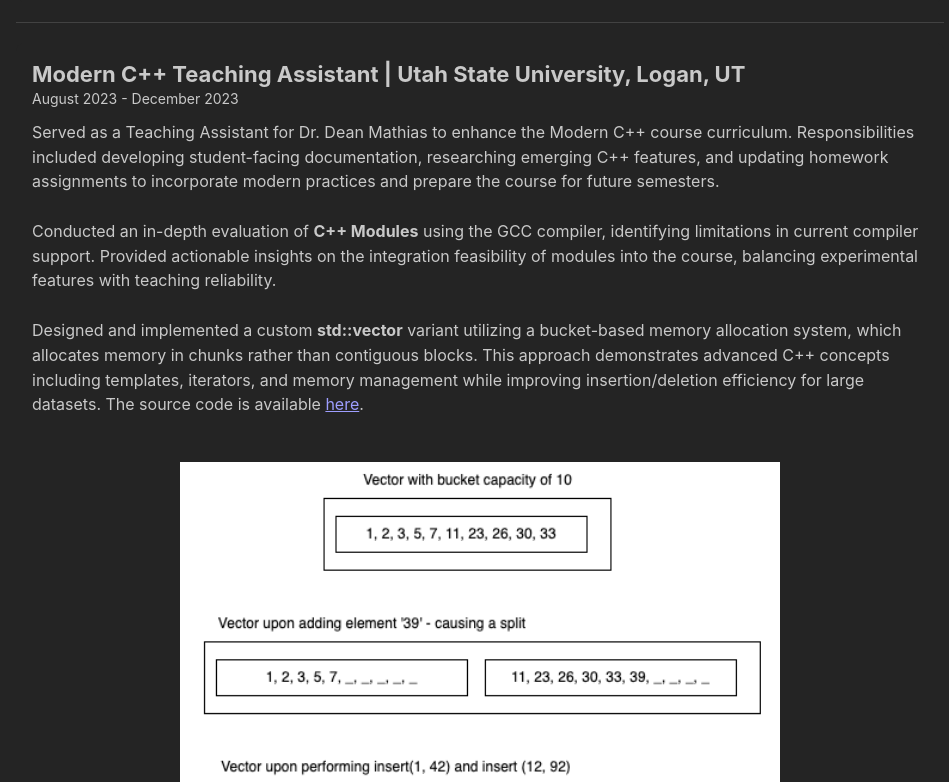
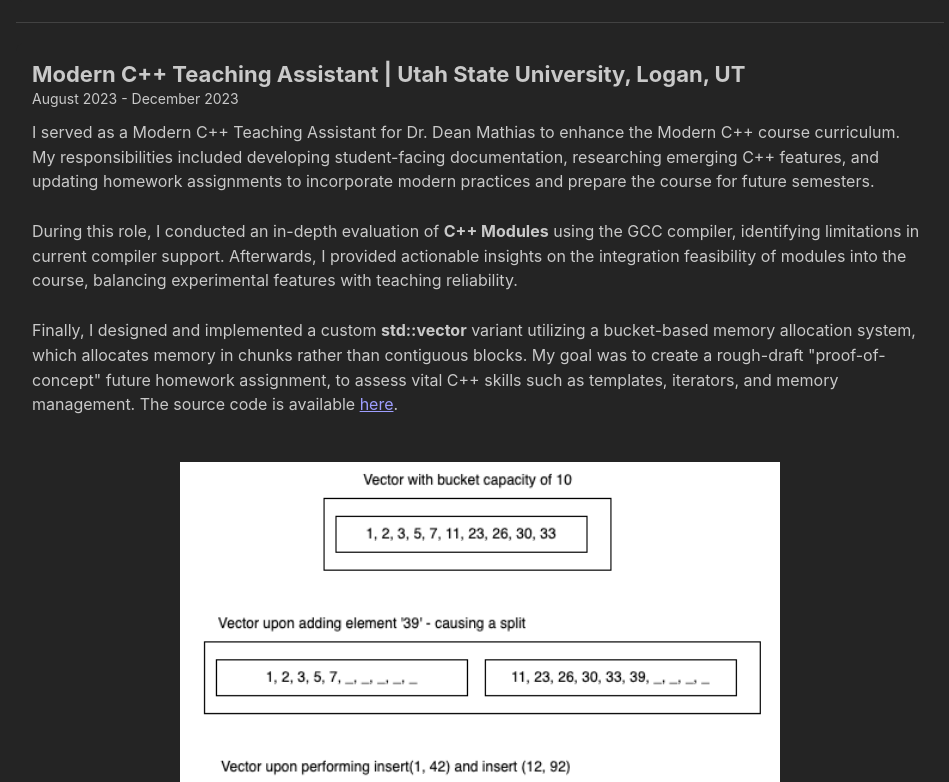
Before and after one commit to Tyler-Johnston/tyler-johnston.github.io, a React (Vite) app: page /experience in a window 1280 px wide. Shown: the part 2380-3162 px from the top of the page, without its empty margins (160-1109 px from the left). Built offline with nearby package versions, Linux system fonts and the light colour scheme.

Commit message:
fixed language to sound more natural

```diff
--- a/src/Experience.tsx
+++ b/src/Experience.tsx
@@ -52,11 +52,11 @@ const Experience = () => {
           <Text size="sm" style={{ marginBottom: 10 }}>January 2024 - May 2024</Text>
 
           <Text>
-            Served as a computer vision research assistant under Dr. Brent Chamberlain, with guidance from CS department head Dr. Xiaojun Qi, to apply artificial intelligence for urban infrastructure analysis. Developed automated pipelines to detect and map features such as curb ramps, pedestrian signs, and traffic light posts to assess city-level compliance with the <b>Americans with Disabilities Act (ADA)</b>.
+            I served as a computer vision research assistant under Dr. Brent Chamberlain, with guidance from CS department head Dr. Xiaojun Qi, to apply artificial intelligence for urban infrastructure analysis. Here, I developed automated pipelines to detect and map features such as curb ramps, pedestrian signs, and traffic light posts to assess city-level compliance with the <b>Americans with Disabilities Act (ADA)</b>.
           </Text>
           <br/>
           <Text>
-            Leveraged <b>YOLOv8</b> and <b>Roboflow</b> for object detection, training models on annotated datasets to accurately identify key infrastructure elements across multiple urban environments. Implemented Python scripts to batch-download Google Street View imagery, extract geospatial metadata, and generate structured latitude/longitude datasets for further analysis. Produced city-scale visualizations and datasets that support actionable insights for ADA compliance evaluation.
+            To do so, I leveraged <b>YOLOv8</b> and <b>Roboflow</b> for object detection, and I trained models on annotated datasets to accurately identify key infrastructure elements across multiple urban environments. Additionally, I implemented Python scripts to batch-download Google Street View imagery, to extract geospatial metadata, and to generate structured latitude/longitude datasets for further analysis. As a result, I produced city-scale visualizations and datasets that support actionable insights for ADA compliance evaluation.
           </Text>
           <br/>
           <Image className="mediumImage" src={boundingbox} alt="Bounding box detection example"/>
@@ -80,15 +80,15 @@ const Experience = () => {
           <Text size="sm" style={{ marginBottom: 10 }}>August 2023 - December 2023</Text>
 
           <Text>
-            Served as a Teaching Assistant for Dr. Dean Mathias to enhance the Modern C++ course curriculum. Responsibilities included developing student-facing documentation, researching emerging C++ features, and updating homework assignments to incorporate modern practices and prepare the course for future semesters.
+            I served as a Modern C++ Teaching Assistant for Dr. Dean Mathias to enhance the Modern C++ course curriculum. My responsibilities included developing student-facing documentation, researching emerging C++ features, and updating homework assignments to incorporate modern practices and prepare the course for future semesters.
           </Text>
           <br/>
           <Text>
-            Conducted an in-depth evaluation of <b>C++ Modules</b> using the GCC compiler, identifying limitations in current compiler support. Provided actionable insights on the integration feasibility of modules into the course, balancing experimental features with teaching reliability.
+            During this role, I conducted an in-depth evaluation of <b>C++ Modules</b> using the GCC compiler, identifying limitations in current compiler support. Afterwards, I provided actionable insights on the integration feasibility of modules into the course, balancing experimental features with teaching reliability.
           </Text>
           <br/>
           <Text>
-            Designed and implemented a custom <b>std::vector</b> variant utilizing a bucket-based memory allocation system, which allocates memory in chunks rather than contiguous blocks. This approach demonstrates advanced C++ concepts including templates, iterators, and memory management while improving insertion/deletion efficiency for large datasets. The source code is available <Link to="https://github.com/Tyler-Johnston/Bucket-Vector" target="_blank">here</Link>.
+            Finally, I designed and implemented a custom <b>std::vector</b> variant utilizing a bucket-based memory allocation system, which allocates memory in chunks rather than contiguous blocks. My goal was to create a rough-draft "proof-of-concept" future homework assignment, to assess vital C++ skills such as templates, iterators, and memory management. The source code is available <Link to="https://github.com/Tyler-Johnston/Bucket-Vector" target="_blank">here</Link>.
           </Text>
           <br/>
           <Image className="mediumImage" src={bucketvector} alt="Bucket vector implementation example"/>
@@ -114,15 +114,11 @@ const Experience = () => {
           <Text size="sm" style={{ marginBottom: 10 }}>March 2023 - June 2023</Text>
 
           <Text>
-            Collaborated with Utah State University's Analytics Solutions Center to develop a full-stack web application for Space Dynamics Laboratory (SDL), aimed at modernizing workflows for proprietary software. Designed and implemented the front-end using <b>React.js</b> and <b>React-Flow</b> for interactive drag-and-drop process visualization, and developed the back-end in <b>C#/.NET</b> to connect with a <b>Docker</b> container for automated data extraction.
+            I collaborated with Utah State University's Analytics Solutions Center to develop a full-stack web application for Space Dynamics Laboratory (SDL), aimed at modernizing workflows for proprietary software. I designed and implemented the front-end using <b>React.js</b> and <b>React-Flow</b> for interactive drag-and-drop process visualization, and developed the back-end in <b>C#/.NET</b> to connect with a <b>Docker</b> container for automated data extraction.
           </Text>
           <br/>
           <Text>
-            Previously, SDL developers manually created and edited deeply nested XML documents, a process that was error-prone and inefficient. Developed <b>BlockBuilder</b>, enabling users to create, edit, and connect flow processes visually. Users can start from scratch or upload existing processes, modify or add parameters, and export the results in <b>JSON or XML</b> formats for seamless integration with SDL's proprietary applications.
-          </Text>
-          <br/>
-          <Text>
-            Presented the application to SDL developers, receiving feedback on its usability and effectiveness in reducing errors, streamlining workflows, and improving overall productivity.
+            Previously, SDL developers manually created and edited deeply nested XML documents, a process that was error-prone and inefficient. To resolve this, I developed <b>BlockBuilder</b>, enabling users to create, edit, and connect flow processes visually. With it, users are able to start a new process from scratch or upload/modify/tweak existing processes. Following which, they can export the results in <b>JSON or XML</b> formats for seamless integration with SDL's proprietary applications.
           </Text>
           <br/>
           <Image className="mediumImage" src={blockbuilder} alt="BlockBuilder interface"/>
```
